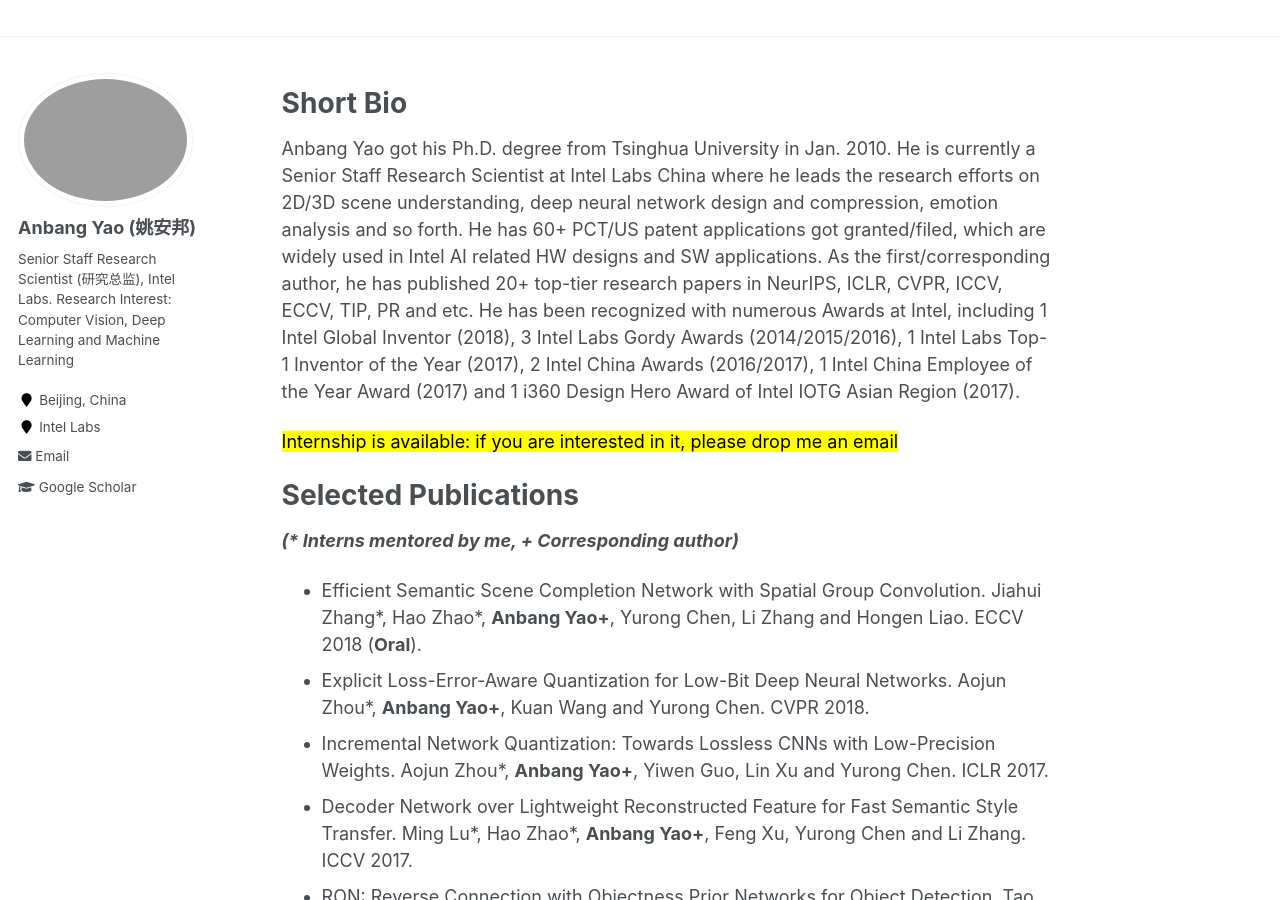
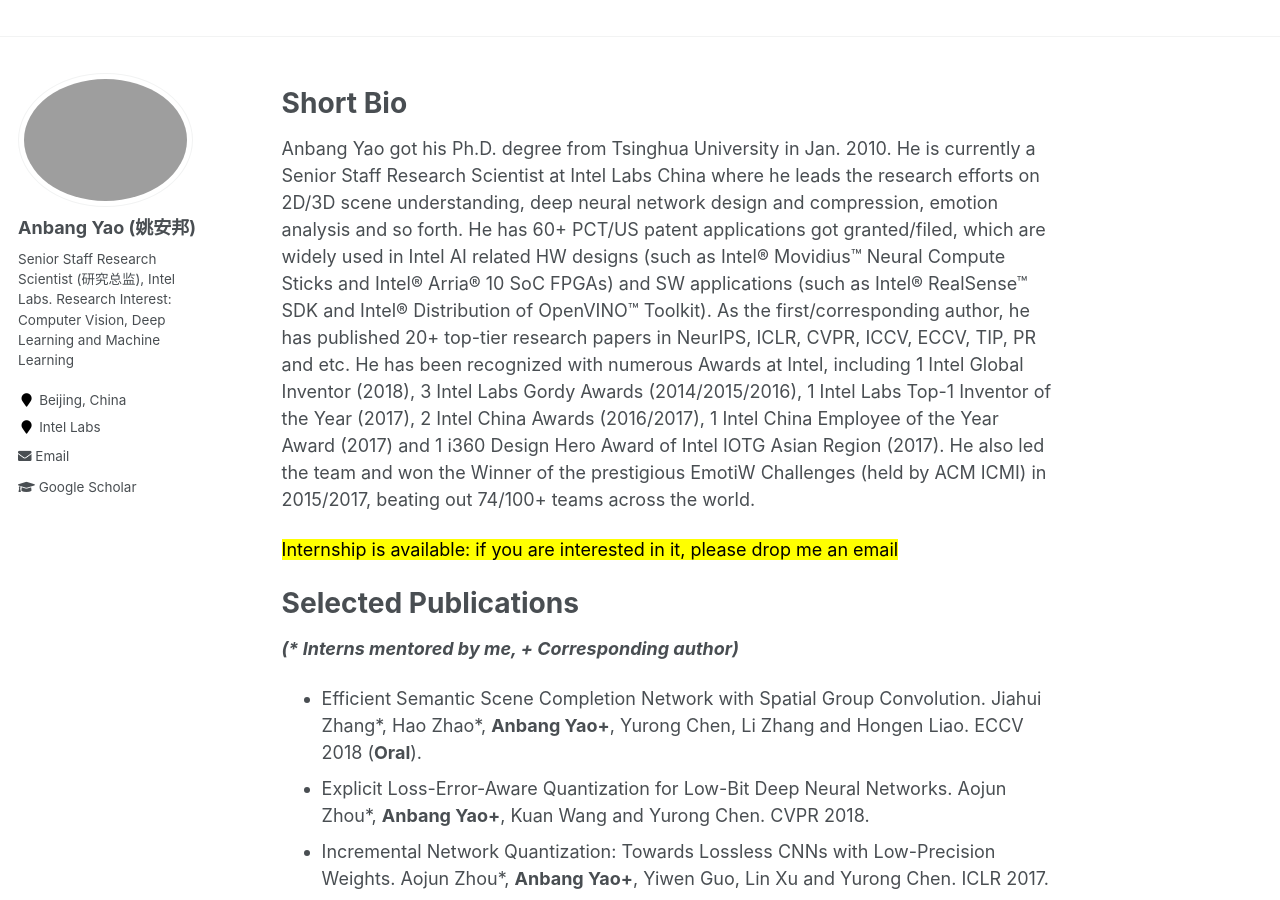
Before and after one commit to YaoAnbang/YaoAnbang.github.io, a Jekyll site: the page built from _pages/about.md, in a window 1280 px wide and 900 px high. Built offline with Jekyll 4.4.1, drawn with Linux system fonts in a browser that asks for light colours.

Commit message:
Update about.md

```diff
--- a/_pages/about.md
+++ b/_pages/about.md
@@ -11,7 +11,7 @@
 Short Bio
 =====
 
-Anbang Yao got his Ph.D. degree from Tsinghua University in Jan. 2010. He is currently a Senior Staff Research Scientist at Intel Labs China where he leads the research efforts on 2D/3D scene understanding, deep neural network design and compression, emotion analysis and so forth. He has 60+ PCT/US patent applications got granted/filed, which are widely used in Intel AI related HW designs and SW applications. As the first/corresponding author, he has published 20+ top-tier research papers in NeurIPS, ICLR, CVPR, ICCV, ECCV, TIP, PR and etc. He has been recognized with numerous Awards at Intel, including 1 Intel Global Inventor (2018), 3 Intel Labs Gordy Awards (2014/2015/2016), 1 Intel Labs Top-1 Inventor of the Year (2017), 2 Intel China Awards (2016/2017), 1 Intel China Employee of the Year Award (2017) and 1 i360 Design Hero Award of Intel IOTG Asian Region (2017).
+Anbang Yao got his Ph.D. degree from Tsinghua University in Jan. 2010. He is currently a Senior Staff Research Scientist at Intel Labs China where he leads the research efforts on 2D/3D scene understanding, deep neural network design and compression, emotion analysis and so forth. He has 60+ PCT/US patent applications got granted/filed, which are widely used in Intel AI related HW designs (such as Intel® Movidius™ Neural Compute Sticks and Intel® Arria® 10  SoC FPGAs) and SW applications (such as Intel® RealSense™ SDK and Intel® Distribution of OpenVINO™ Toolkit). As the first/corresponding author, he has published 20+ top-tier research papers in NeurIPS, ICLR, CVPR, ICCV, ECCV, TIP, PR and etc. He has been recognized with numerous Awards at Intel, including 1 Intel Global Inventor (2018), 3 Intel Labs Gordy Awards (2014/2015/2016), 1 Intel Labs Top-1 Inventor of the Year (2017), 2 Intel China Awards (2016/2017), 1 Intel China Employee of the Year Award (2017) and 1 i360 Design Hero Award of Intel IOTG Asian Region (2017). He also led the team and won the Winner of the prestigious EmotiW Challenges (held by ACM ICMI) in 2015/2017, beating out 74/100+ teams across the world.
 
 
 <mark>Internship is available: if you are interested in it, please drop me an email</mark>
```
